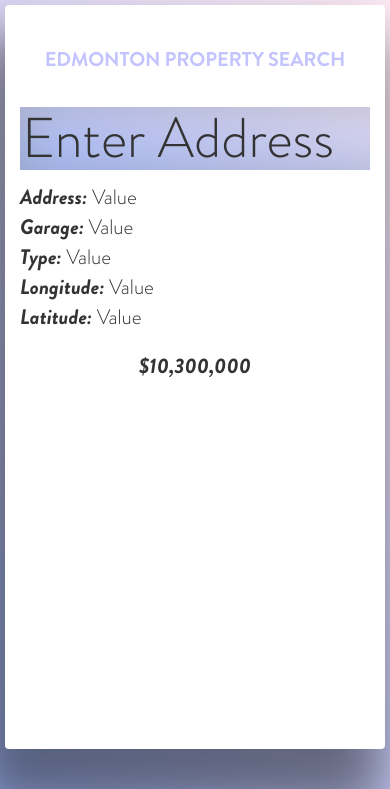
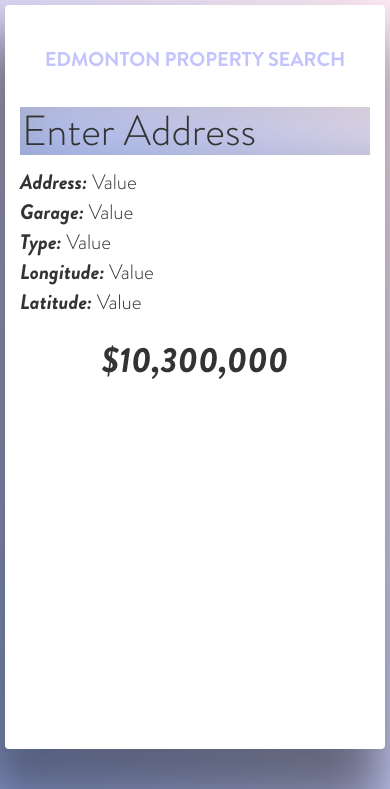
Before and after one commit to maharshmellow/edmonton-property-search, a Django app: page / in a window 390 px wide. Shown: the top 789 px of the page. Run offline with Django 3.2, Linux system fonts and the light colour scheme; some libraries are stand-ins or nearby versions.

Commit message:
was updating wrong thing until now :/

```diff
--- a/pricer/static/pricer/css/styles.css
+++ b/pricer/static/pricer/css/styles.css
@@ -97,13 +97,13 @@ input[type="text"] {
         font-family: "BG";
         font-weight: 100;
         margin-top: 30px;
-        font-size: 4em;
+        font-size: 3em;
         width: 100%;
     }
     #infoBox{
         font-size: 1.5em;
     }
     #priceValue{
-        font-size: 1.5em;
+        font-size: 2.5em;
     }
 }
```
